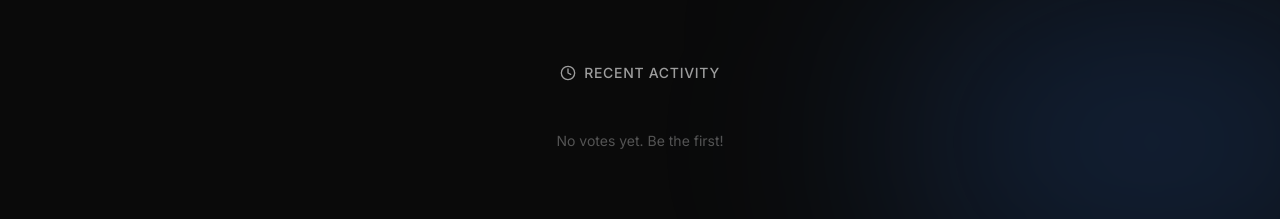
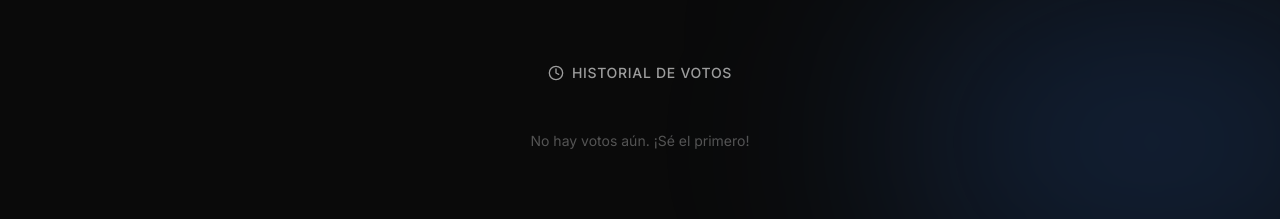
Before and after one commit to diegomadariaga/votaciones_web, a React (Vite) app: page / in a window 1280 px wide. Shown: the part 578-797 px from the top of the page. Built offline with nearby package versions, Linux system fonts and the light colour scheme.

Commit message:
feat: Implement vote deletion functionality and update vote history display

```diff
--- a/src/App.jsx
+++ b/src/App.jsx
@@ -12,6 +12,7 @@ const App = () => {
     handleVote,
     handleUpdateCandidate,
     handleAddCandidate,
+    handleDeleteVote,
     leaderId
   } = useVotingSystem();
 
@@ -93,7 +94,7 @@ const App = () => {
         })}
       </div>
 
-      <VoteHistory history={history} />
+      <VoteHistory history={history} onDelete={handleDeleteVote} />
     </Layout>
   );
 };
--- a/src/components/VoteHistory.jsx
+++ b/src/components/VoteHistory.jsx
@@ -1,35 +1,48 @@
 import React from 'react';
 import { motion, AnimatePresence } from 'framer-motion';
-import { Clock } from 'lucide-react';
+import { Clock, Trash2 } from 'lucide-react';
 
-const VoteHistory = ({ history }) => {
+const VoteHistory = ({ history, onDelete }) => {
   return (
     <div className="w-full max-w-md mt-8 mx-auto">
       <div className="flex items-center justify-center gap-2 text-white/60 mb-4 px-2">
         <Clock size={16} />
-        <span className="text-sm font-medium uppercase tracking-wider">Recent Activity</span>
+        <span className="text-sm font-medium uppercase tracking-wider">Historial de Votos</span>
       </div>
 
       <div className="space-y-2">
         <AnimatePresence mode="popLayout">
-          {history.map((vote) => (
+          {history.map((vote, index) => (
             <motion.div
               key={vote.timestamp}
               layout
               initial={{ opacity: 0, x: -20 }}
               animate={{ opacity: 1, x: 0 }}
               exit={{ opacity: 0, x: 20 }}
-              className="flex items-center justify-between p-3 rounded-lg bg-white/5 border border-white/10 backdrop-blur-sm"
+              className="flex items-center justify-between p-3 rounded-lg bg-white/5 border border-white/10 backdrop-blur-sm group"
             >
               <div className="flex items-center gap-3">
-                <div className="w-8 h-8 rounded-full bg-white/10 flex items-center justify-center text-sm font-bold text-white">
-                  {vote.candidateNumber}
+                <div className="flex flex-col items-center justify-center w-8">
+                  <span className="text-[10px] text-white/40 mb-0.5">#{history.length - index}</span>
+                  <div className="w-8 h-8 rounded-full bg-white/10 flex items-center justify-center text-sm font-bold text-white">
+                    {vote.candidateNumber}
+                  </div>
                 </div>
                 <span className="text-white font-medium">{vote.candidateName}</span>
               </div>
-              <span className="text-xs text-white/40 font-mono">
-                {new Date(vote.timestamp).toLocaleTimeString()}
-              </span>
+
+              <div className="flex items-center gap-3">
+                <span className="text-xs text-white/40 font-mono">
+                  {new Date(vote.timestamp).toLocaleTimeString()}
+                </span>
+                <button
+                  onClick={() => onDelete(vote.timestamp, vote.candidateId)}
+                  className="text-white/20 hover:text-red-400 transition-colors p-1 opacity-0 group-hover:opacity-100"
+                  title="Eliminar voto"
+                >
+                  <Trash2 size={14} />
+                </button>
+              </div>
             </motion.div>
           ))}
 
@@ -39,7 +52,7 @@ const VoteHistory = ({ history }) => {
               animate={{ opacity: 1 }}
               className="text-center py-8 text-white/30 text-sm"
             >
-              No votes yet. Be the first!
+              No hay votos aún. ¡Sé el primero!
             </motion.div>
           )}
         </AnimatePresence>
--- a/src/hooks/useVotingSystem.js
+++ b/src/hooks/useVotingSystem.js
@@ -19,12 +19,20 @@ export const useVotingSystem = () => {
 
         // Add to history
         const newVote = {
+            candidateId: candidate.id,
             candidateName: candidate.name,
             candidateNumber: candidate.number,
             timestamp: Date.now(),
         };
 
-        setHistory((prev) => [newVote, ...prev].slice(0, 5));
+        setHistory((prev) => [newVote, ...prev]);
+    };
+
+    const handleDeleteVote = (timestamp, candidateId) => {
+        setHistory((prev) => prev.filter((vote) => vote.timestamp !== timestamp));
+        setCandidates((prev) =>
+            prev.map((c) => (c.id === candidateId ? { ...c, votes: Math.max(0, c.votes - 1) } : c))
+        );
     };
 
     const handleUpdateCandidate = (id, newName, newNumber) => {
@@ -69,6 +77,7 @@ export const useVotingSystem = () => {
         candidates,
         history,
         handleVote,
+        handleDeleteVote,
         handleUpdateCandidate,
         handleAddCandidate,
         leaderId
```
